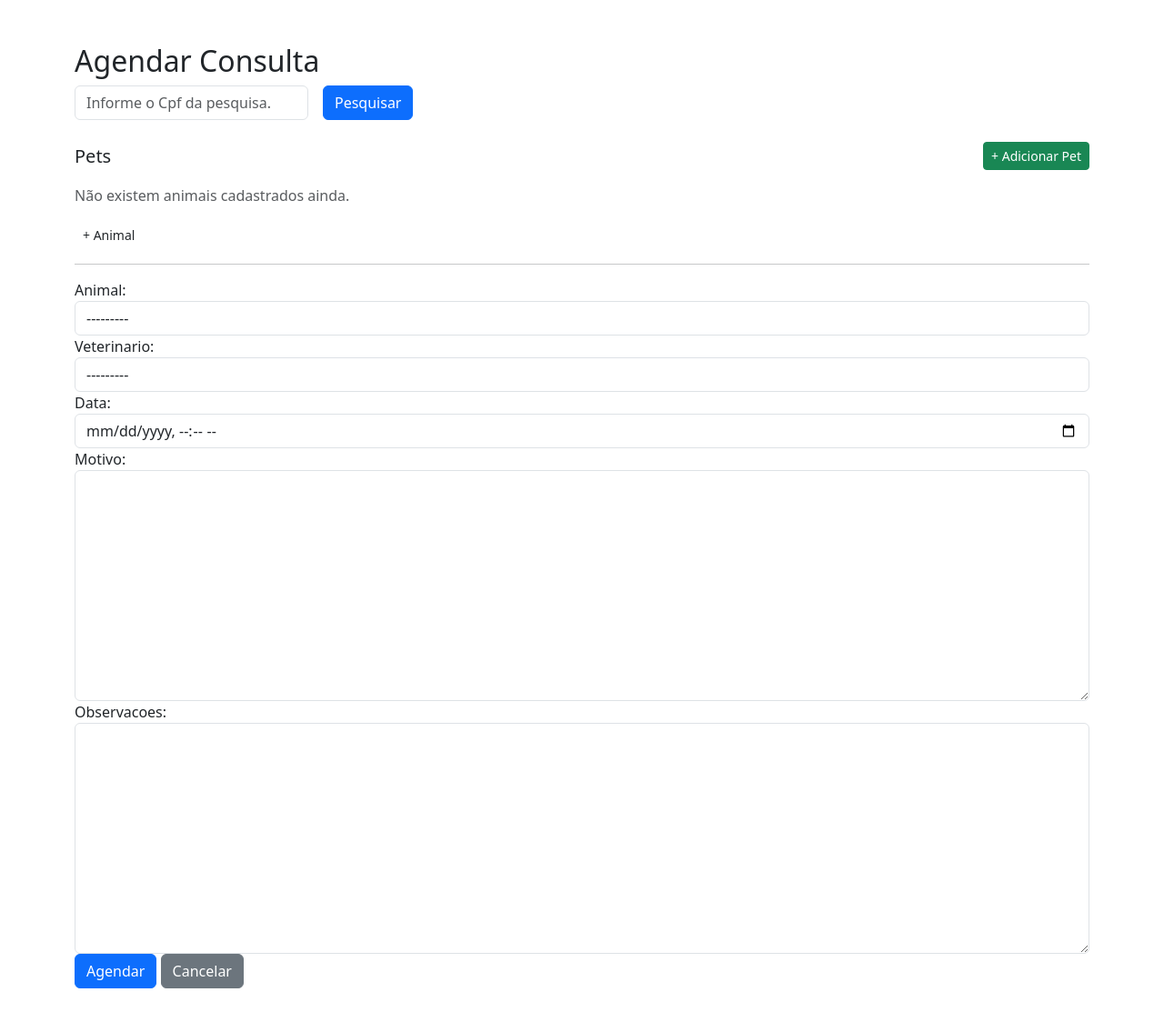
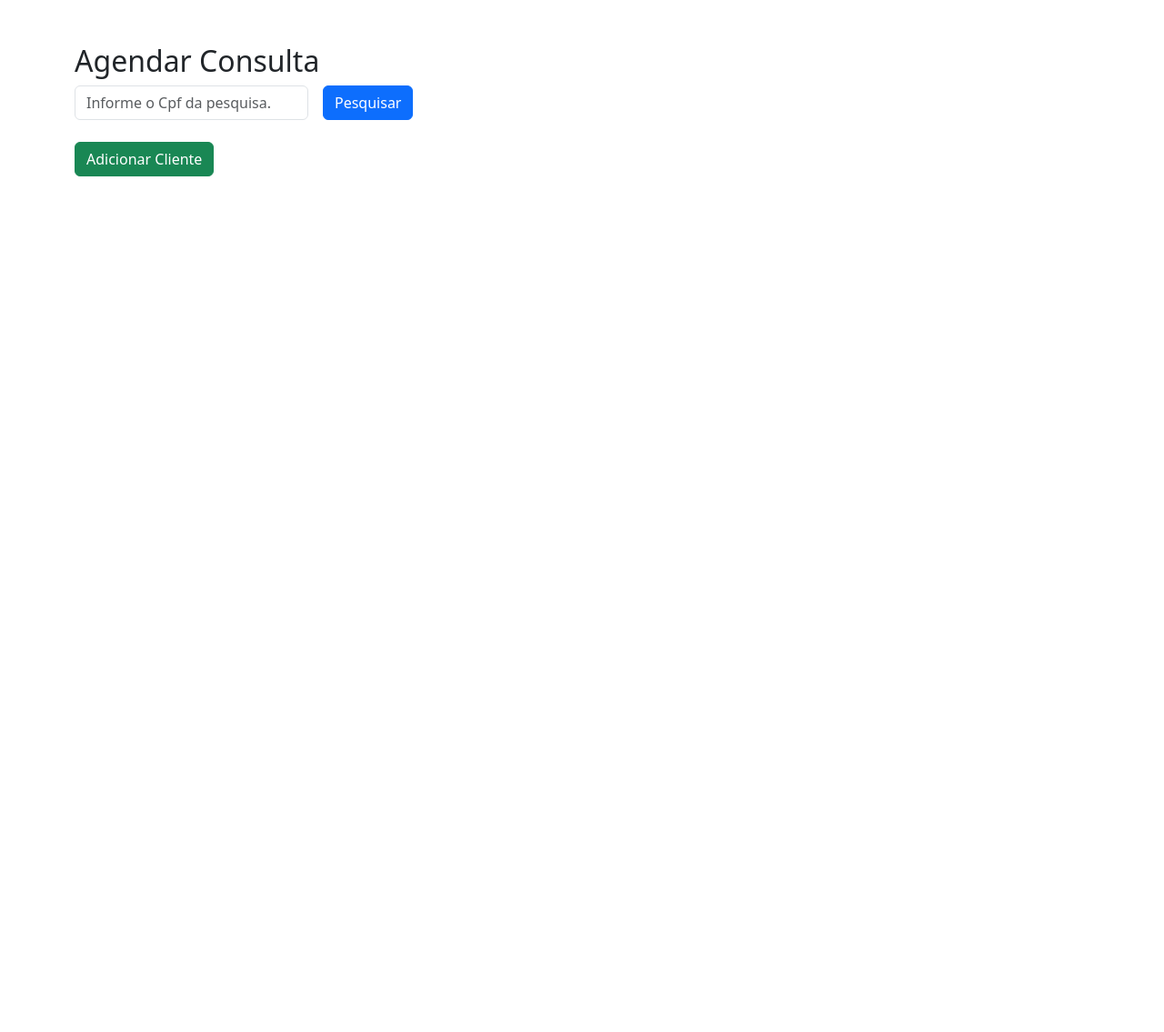
Before and after one commit to alfb1/clinicadobicho_curso, a Django app: page /agendar_consulta/ in a window 1280 px wide. Shown: the whole page at 91% size. After the commit the page ends 194 px from the top, so only its background shows below. Run offline with Django 5.2, Linux system fonts and the light colour scheme; tables that the repository leaves empty hold one stand-in row (values such as "Sample post").

Commit message:
Animal, Cliente
Finished Animal task,  starting Cliente updates

```diff
--- a/ClinicaDoBicho/core/forms.py
+++ b/ClinicaDoBicho/core/forms.py
@@ -1,5 +1,7 @@
 from django import forms
-from .models  import Consulta, Animal
+from .models  import Consulta, Animal, Cliente
+
+# Formulário para o modulo Consulta
 
 class ConsultaForm(forms.ModelForm):
     class Meta:
@@ -40,9 +42,21 @@
         model = Animal
         fields = ['nome', 'especie', 'raca', 'idade', 'peso']
         widgets = {
-            'nome': forms.TextInput(attrs={'calss':'form-control'}),
-            'idade': forms.NumberInput(attrs={'calss':'form-control'}),
-            'especie': forms.Select(attrs={'calss':'form-control'}),
-            'raca': forms.TextInput(attrs={'calss':'form-control'}),
-            'peso': forms.NumberInput(attrs={'calss':'form-control'}),
+            'nome': forms.TextInput(attrs={'class':'form-control'}),
+            'idade': forms.NumberInput(attrs={'class':'form-control'}),
+            'especie': forms.Select(attrs={'class':'form-control'}),
+            'raca': forms.TextInput(attrs={'class':'form-control'}),
+            'peso': forms.NumberInput(attrs={'class':'form-control'}),
         }
+
+# Formulário para o modelo Cliente
+class ClienteForm(forms.ModelForm):
+    model = Cliente
+    fields  = [ 'nome', 'cpf', 'telefone', 'email', 'endereco']
+    widgets = { 'endereco': forms.TextInput(attrs={'rows':3}), }
+
+    def __init__(self, *args, **kwargs):
+        super().__init__(*args, **kwargs)
+
+        for field in self.fields.values():
+            field.widget.attrs.update({'class': 'form-control'})
--- a/ClinicaDoBicho/core/urls.py
+++ b/ClinicaDoBicho/core/urls.py
@@ -9,4 +9,5 @@
     path('agendar_consulta/', views.agendar_consulta, name='agendar_consulta'),
     path('consultas/', views.lista_consultas, name='lista_consultas'),
     path('add_animal/', views.add_animal, name='add_animal'),
+    path('add_cliente/', views.add_cliente, name='add_cliente'),
 ]
--- a/ClinicaDoBicho/core/views.py
+++ b/ClinicaDoBicho/core/views.py
@@ -2,7 +2,7 @@
 from django.http import JsonResponse
 from django.contrib import messages
 from django.core.exceptions import ValidationError
-from .forms import ConsultaForm, AnimalForm
+from .forms import ConsultaForm, AnimalForm, ClienteForm
 from .models import Animal, Consulta, Cliente
 
 
@@ -57,7 +57,7 @@
     consultas = Consulta.objects.all().order_by('data')
     return render(request, 'lista_consultas.html', {'consultas':consultas})
 
-# Adiciona animal
+# Adiciona Animal
 def add_animal(request):
     if request.method == 'POST':
         form = AnimalForm(request.POST)
@@ -65,13 +65,34 @@
         if form.is_valid():
             animal = form.save(commit=False)
             cpf = request.POST.get("cpf")
-            #animal.dono = Cliente.objects.get(cpf=cpf)
-            animal.doneo = Cliente.objects.get(cpf=cpf)
+            dono = Cliente.objects.get(cpf=cpf)
+            animal.doneo =dono
             animal.save()
-            return JsonResponse({'id':animal.id, 'nome' : animal.nome})
+            # To create list agendar_consulta "Selecionar"  from add_animal_modal.html after save presssed
+            return JsonResponse({'id':animal.id, 'nome' : animal.nome, 'raca' : animal.raca})
         else:
             return JsonResponse({'errors': form.errors}, status=400)
     else:
         form = AnimalForm()
 
     return render(request, 'add_animal_modal.html', {'form':form})
+
+# Adiciona Cliente
+def add_cliente(request):
+
+    if request.method == 'POST':
+
+        form = ClienteForm(request.POST)
+        if form.is_valid():
+            cliente = form.save()
+            return JsonResponse({
+                'id':cliente.id,
+                'nome' : cliente.nome,
+                'cpf': cliente.cpf})
+        else:
+            return JsonResponse({'errors' : form.errors}, status=400)
+
+    else:
+        form = ClienteForm()
+
+    return render(request, 'add_cliente_modal.html', {'form' : form})
--- a/ClinicaDoBicho/templates/add_animal_modal.html
+++ b/ClinicaDoBicho/templates/add_animal_modal.html
@@ -35,9 +35,9 @@
                 $('#animalModal').modal('hide');
                 // add new animal to list
                 let html_option = `<li class="list-group-item">
-                    <strong>${data.nome}</strong>
+                    <strong>${data.nome}</strong> / ${data.raca}
                     <button type="button" class="btn btn-info btn-sm select-animal-btn"
-                            data-animal-id="${data.id}">Selecionar></button>
+                            data-animal-id="${data.id}">Selecionar</button>
                     </li>`;
                 $('#animalList').append(html_option);
 
--- /dev/null
+++ b/ClinicaDoBicho/templates/add_cliente_modal.html
@@ -0,0 +1,44 @@
+<!-- Modal Adicionar Cliente-->
+
+<div class="modal fade" id="clienteModal" tabindex="-1">
+
+    <div class="modal-dialog">
+
+        <div class="modal-content">
+            <form id="clientForm">
+                {% csrf_token %}
+                {{ form.as_p }}
+                <button type="submit"
+                        class="btn btn-primary">Salvar</button>
+            </form>
+        </div>
+    </div>
+
+</div>
+
+<script src="https://code.jquery.com/jquery-3.7.1.min.js"></script>
+<script>
+    $(document).on("submit", "#clienteForm", function(e){
+        e.preventDefault();
+
+        $.ajax({
+
+            url, "{% url 'add_cliente' %}",
+            method: "POST",
+            data: $(this).serialize(),
+            success: function(response){
+                // fehar o modal do cliente - tela de agendamento
+                $("#clienteModal").modal("hide");
+
+                // setar cliente no select da tela de agendamento
+                $("#id_cliente").append(
+                    new Option(response.nome, response.id, true)
+                ).trigger("change");
+            },
+            error : function(xhr){
+                alert("Erro: " + xhr.responseJSON.errors);
+            }
+
+        });
+    });
+</script>
--- a/ClinicaDoBicho/templates/agendar_consulta.html
+++ b/ClinicaDoBicho/templates/agendar_consulta.html
@@ -30,13 +30,6 @@
       </div>
    </div>
 
-   <!-- Animais do cliente-->
-   <div class="d-flex justify-content-between align-items-center mb-3">
-      <h5 class="card-title mb-0">Pets</h5>
-      <a href="" class="btn btn-warning btn-sm">+ Adicionar animal</a>
-   </div>
-{% endif %}
-
    <!-- Lista de animais -->
    <div class="d-flex justify-content-between align-items-center mb-3">
       <h5 class="card-title mb-0">Pets</h5>
@@ -49,7 +42,7 @@
    </div>
 
    {% if animais %}
-  <ul class="list-unstyled">
+   <ul class="list-unstyled" id="animalList">
       {% for animal in animais %}
          <li class="list-group-item">
             <strong>{{ animal.nome }}</strong> / {{ animal.raca }}
@@ -91,4 +84,14 @@
       });
    </script>
 
+{% else %}
+  {% include 'add_cliente_modal.html' %}
+  <button type="button"
+          class="btn btn-success"
+          data-bs-toggle="modal"
+          data-bs-target="#clienteModal">
+          Adicionar Cliente
+  </button>
+{% endif %}
+
 {% endblock %}
```
Lines whose indentation alone changed are shown as unchanged.
